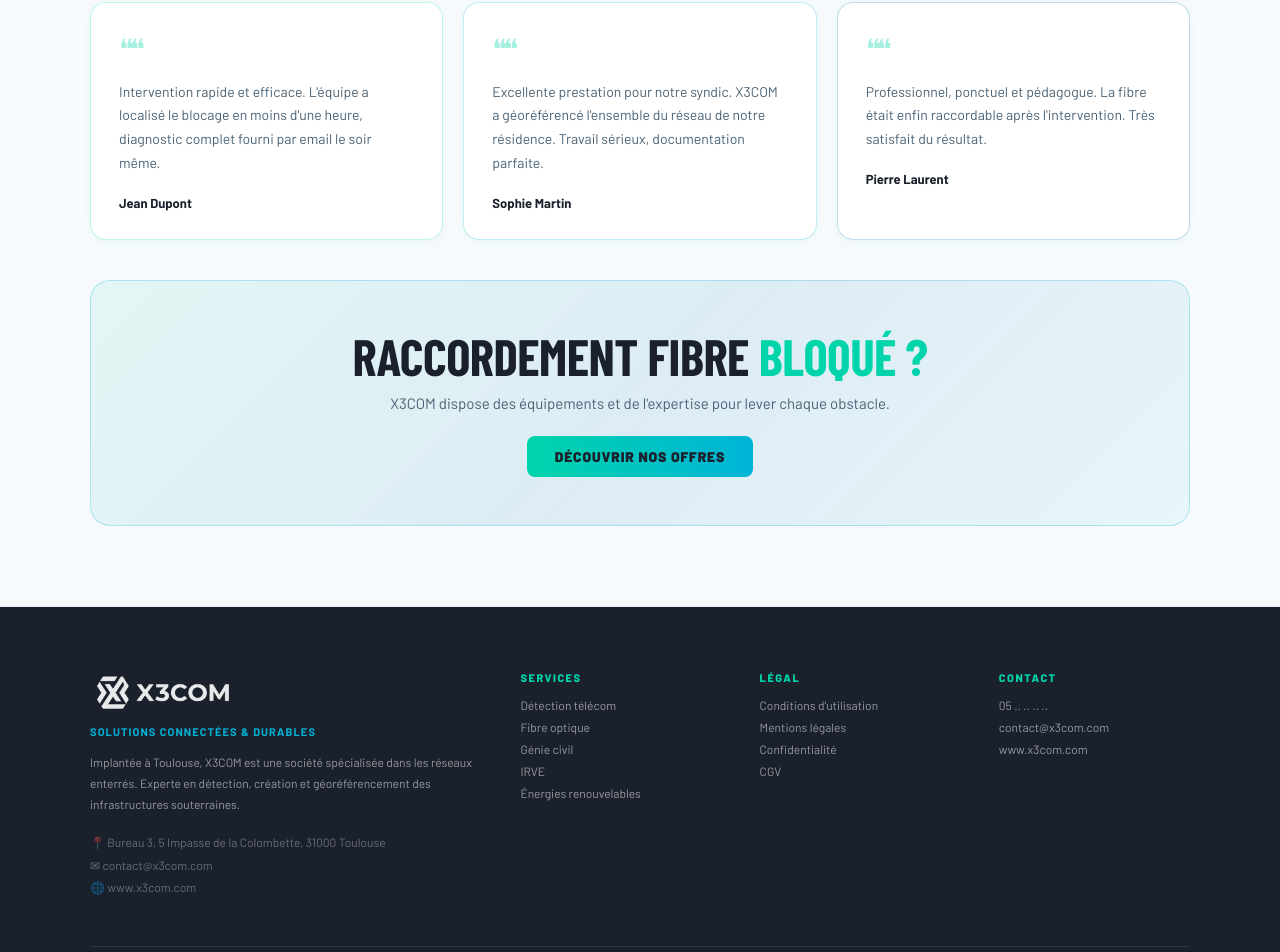
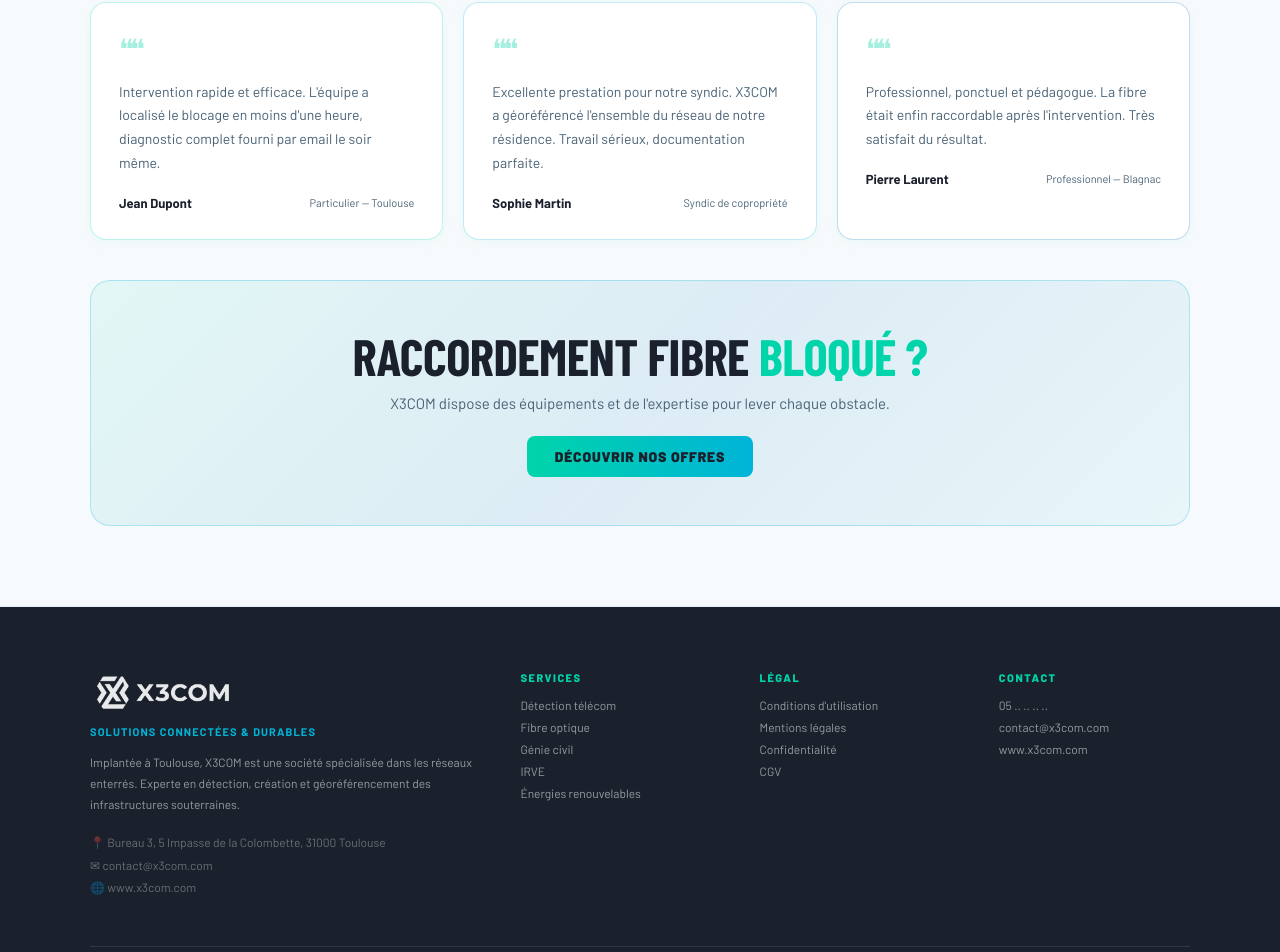
Before and after one commit to Gourdmandise/web-commerce-projet, an Angular app in the folder projet-final/angular/: page / in a window 1280 px wide. Shown: the part 2307-3259 px from the top of the page. Built offline with nearby package versions, Linux system fonts and the light colour scheme; a web font is replaced by a local one.

Commit message:
fix : probleme vercel

```diff
--- a/projet-final/angular/src/app/pages/home/home.html
+++ b/projet-final/angular/src/app/pages/home/home.html
@@ -151,7 +151,7 @@
         <p class="ep-temoignage__texte">{{ t.texte }}</p>
         <div class="ep-temoignage__footer">
           <strong>{{ t.nom }}</strong>
-          <span>{{ t.date }}</span>
+          <span>{{ t.role }}</span>
         </div>
       </div>
     }
```
Also changed, not shown: 2 other files (tests, documents, lock files or other folders).
